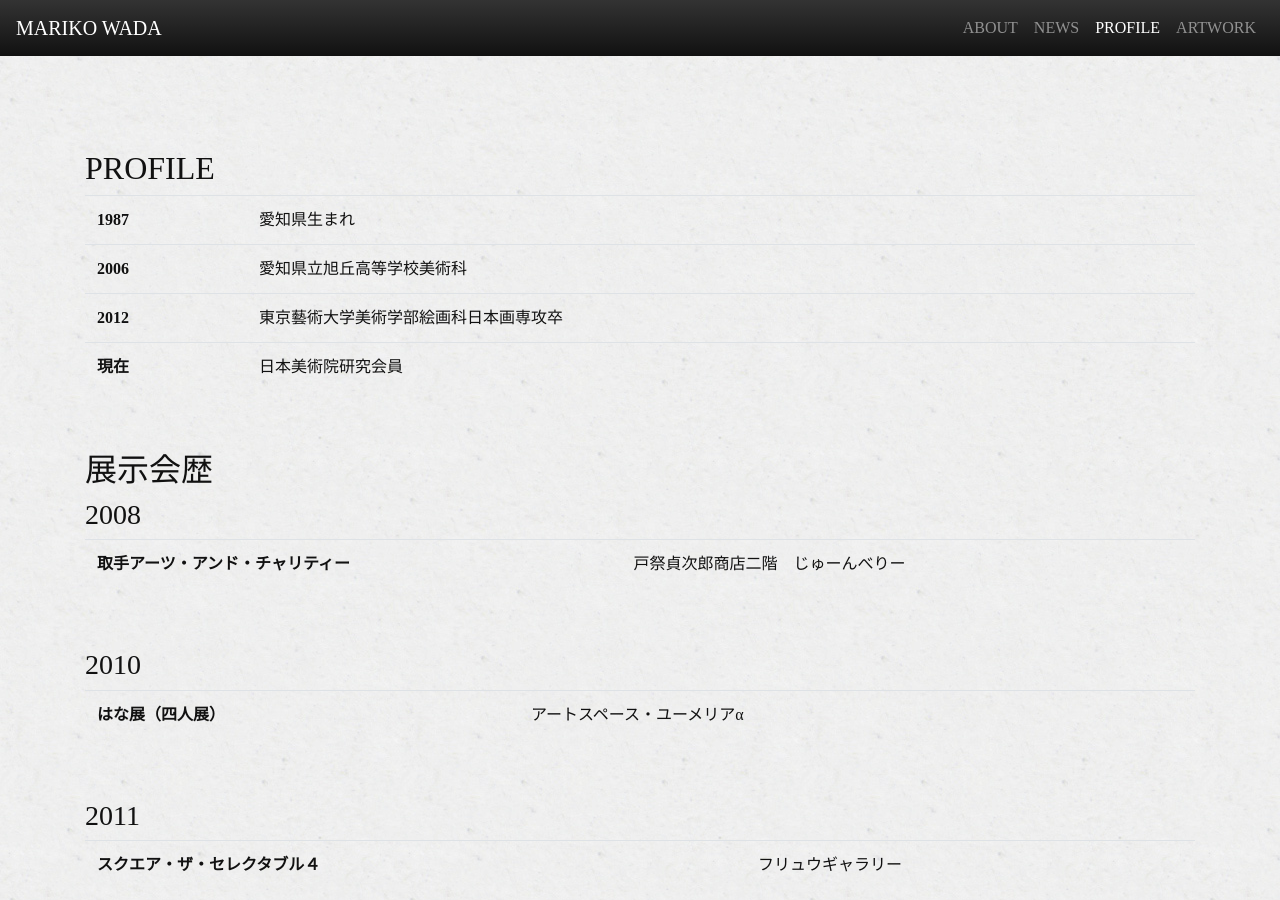
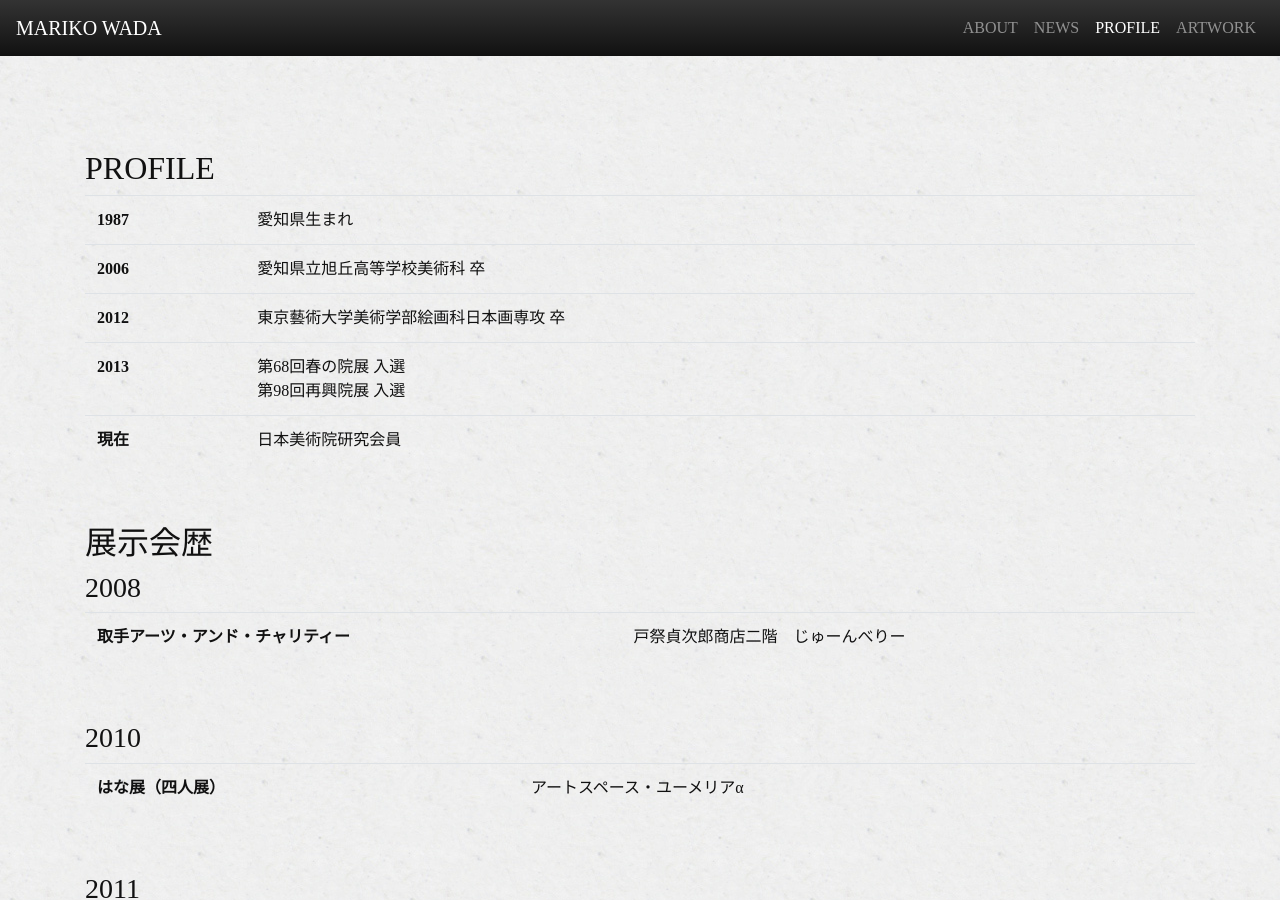
Before and after one commit to marikowadaportfolio/marikowadaportfolio.github.com, a Jekyll site: the page built from index.md, in a window 1280 px wide and 900 px high, scrolled down 3014 px. Built offline with Jekyll 4.4.1, drawn with Linux system fonts in a browser that asks for light colours; nearby versions of some CDN libraries; some web fonts are replaced.

```diff
--- a/_includes/profile.html
+++ b/_includes/profile.html
@@ -10,11 +10,15 @@
                     </tr>
                     <tr>
                         <th scope="row">2006</th>
-                        <td>愛知県立旭丘高等学校美術科</td>
+                        <td>愛知県立旭丘高等学校美術科 卒</td>
                     </tr>
                     <tr>
                         <th scope="row">2012</th>
-                        <td>東京藝術大学美術学部絵画科日本画専攻卒</td>
+                        <td>東京藝術大学美術学部絵画科日本画専攻 卒</td>
+                    </tr>
+                    <tr>
+                        <th scope="row">2013</th>
+                        <td>第68回春の院展 入選<br>第98回再興院展 入選</td>
                     </tr>
                     <tr>
                         <th scope="row">現在</th>
```
Also changed, not shown: assets/img/gallery/seimeisanka.jpg, assets/img/gallery/seimeiwaku.jpg.
